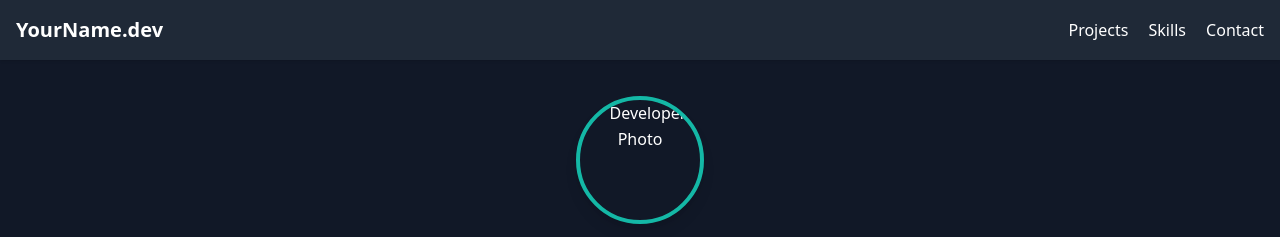
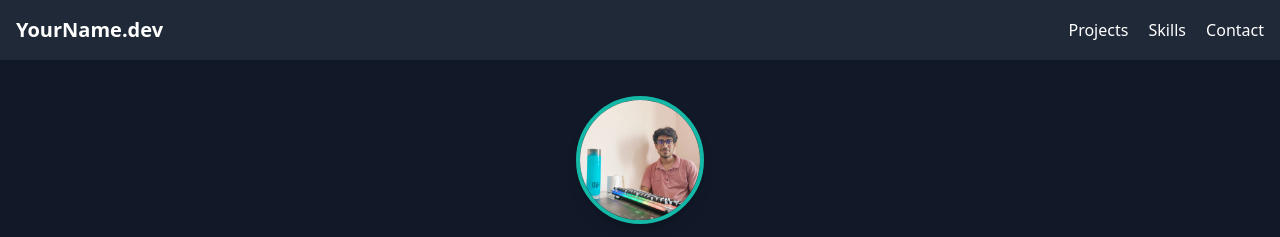
Before and after one commit to umendra-pardhi/Testing-umend, a plain HTML site: page index.html in a window 1280 px wide. Shown: the top 237 px of the page. Drawn offline with nearby package versions, Linux system fonts and the light colour scheme.

Commit message:
Update index.html via hostify

```diff
--- a/index.html
+++ b/index.html
@@ -24,7 +24,7 @@
 <section class="pt-24 pb-16 text-center">
   <div class="flex flex-col items-center">
     <!-- Developer Image -->
-    <img src="your-photo.jpg" alt="Developer Photo" class="w-32 h-32 rounded-full border-4 border-teal-500 mb-6 shadow-lg">
+    <img src="up.jpg" alt="Developer Photo" class="w-32 h-32 rounded-full border-4 border-teal-500 mb-6 shadow-lg">
 
     <h2 class="text-4xl md:text-5xl font-bold mb-2">Hi, I'm Your Name</h2>
     <p class="text-xl text-gray-400 mb-6">Full-Stack Developer | UI/UX Enthusiast</p>
```
